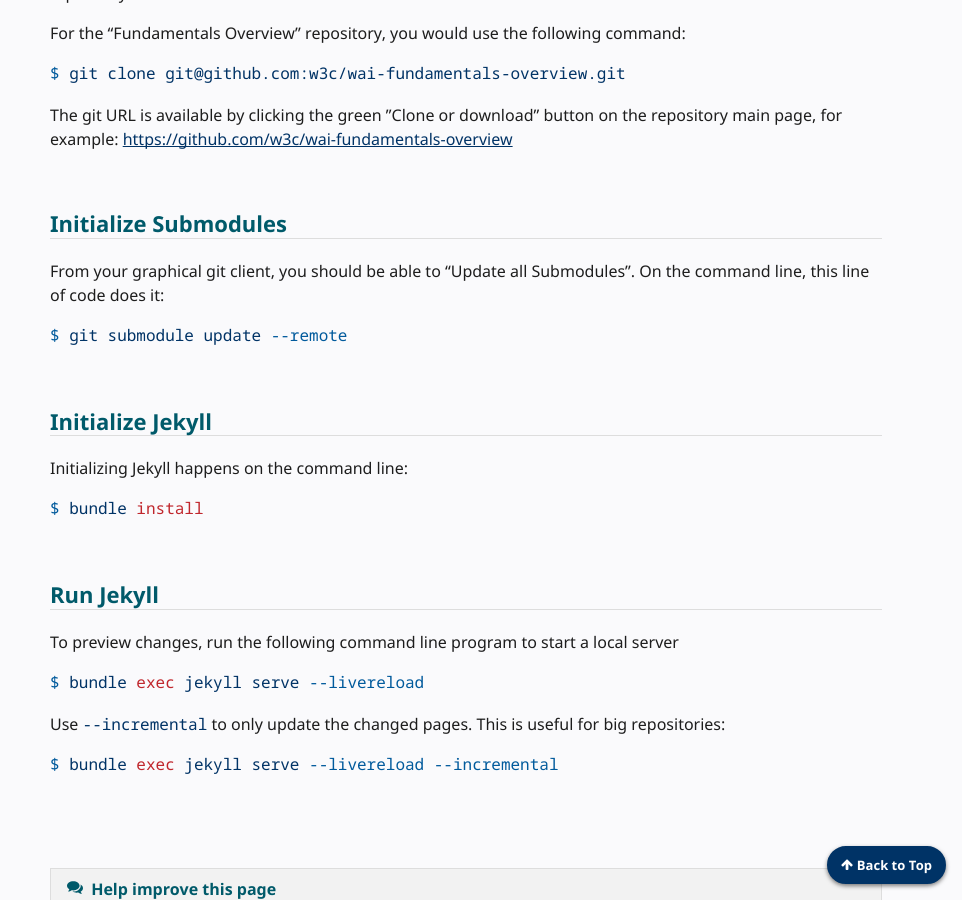
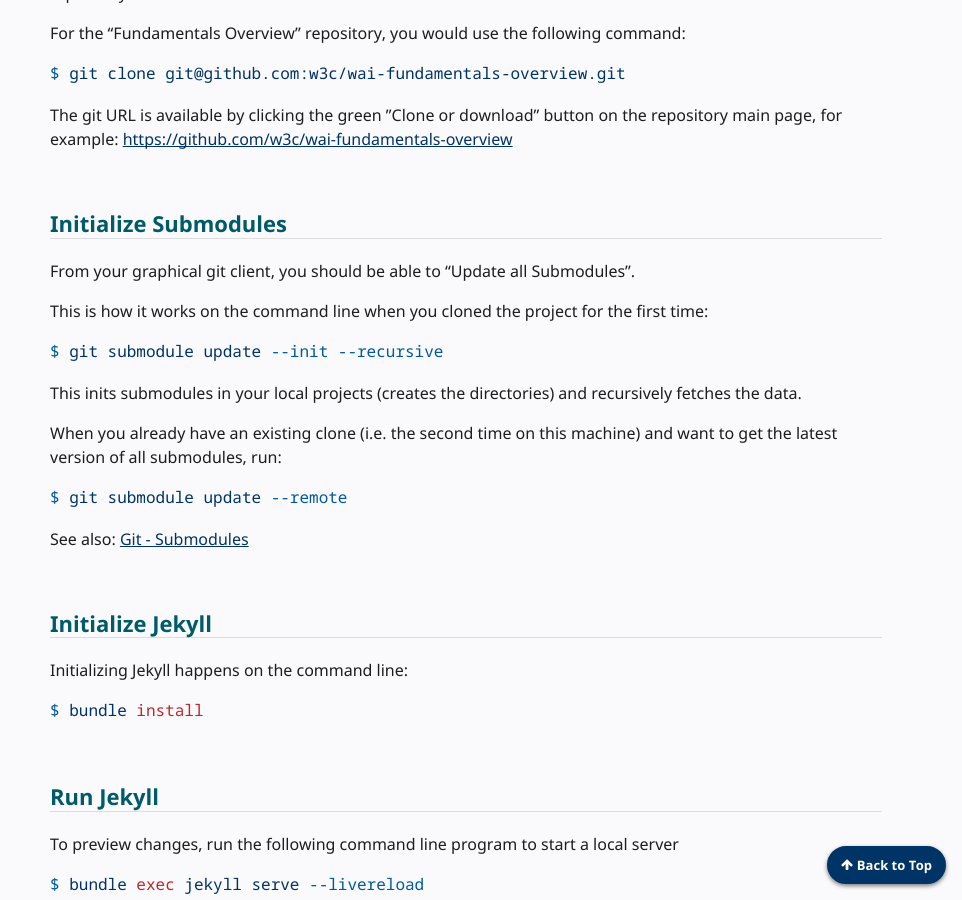
Before and after one commit to w3c/wai-website-theme, a Jekyll site: the page built from content/technical-checkout-existing-resource.md, in a window 1280 px wide and 900 px high, scrolled down 783 px. Shown: the whole window, without its empty margins (318-1280 px from the left). Built offline with Jekyll 4.4.1, drawn with Linux system fonts in a browser that asks for light colours; cached includes are drawn as plain includes; comment, search, counter and statistics services are not loaded.

Commit message:
Update documentation for submodules

````diff
--- a/content/technical-checkout-existing-resource.md
+++ b/content/technical-checkout-existing-resource.md
@@ -41,11 +41,23 @@ The git URL is available by clicking the green ”Clone or download” button on
 
 ## Initialize Submodules
 
-From your graphical git client, you should be able to “Update all Submodules”. On the command line, this line of code does it:
+From your graphical git client, you should be able to “Update all Submodules”.
+
+This is how it works on the command line when you cloned the project for the first time:
+
+```bash
+$ git submodule update --init --recursive
+```
+
+This inits submodules in your local projects (creates the directories) and recursively fetches the data.
+
+When you already have an existing clone (i.e. the second time on this machine) and want to get the latest version of all submodules, run:
 
 ```bash
 $ git submodule update --remote
 ```
+
+See also: [Git - Submodules](https://git-scm.com/book/en/v2/Git-Tools-Submodules)
 
 ## Initialize Jekyll
 
````
